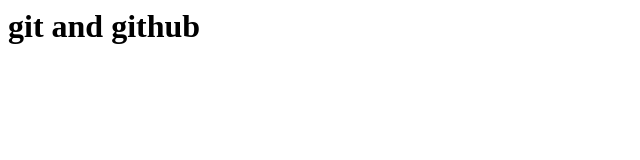
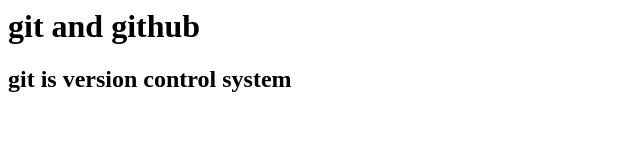
Before and after one commit to raavanan12/practical-learning, a plain HTML site: page index.html in a window 1280 px wide. Shown: the whole page, without its empty margins (0-640 px from the left). Drawn offline with Linux system fonts and the light colour scheme.

Commit message:
Update index.html

```diff
--- a/index.html
+++ b/index.html
@@ -4,5 +4,6 @@
   </head>
   <body>
     <h1> git and github </h1>
+    <h2> git is version control system </h2>
   </body>
 </html>
```
